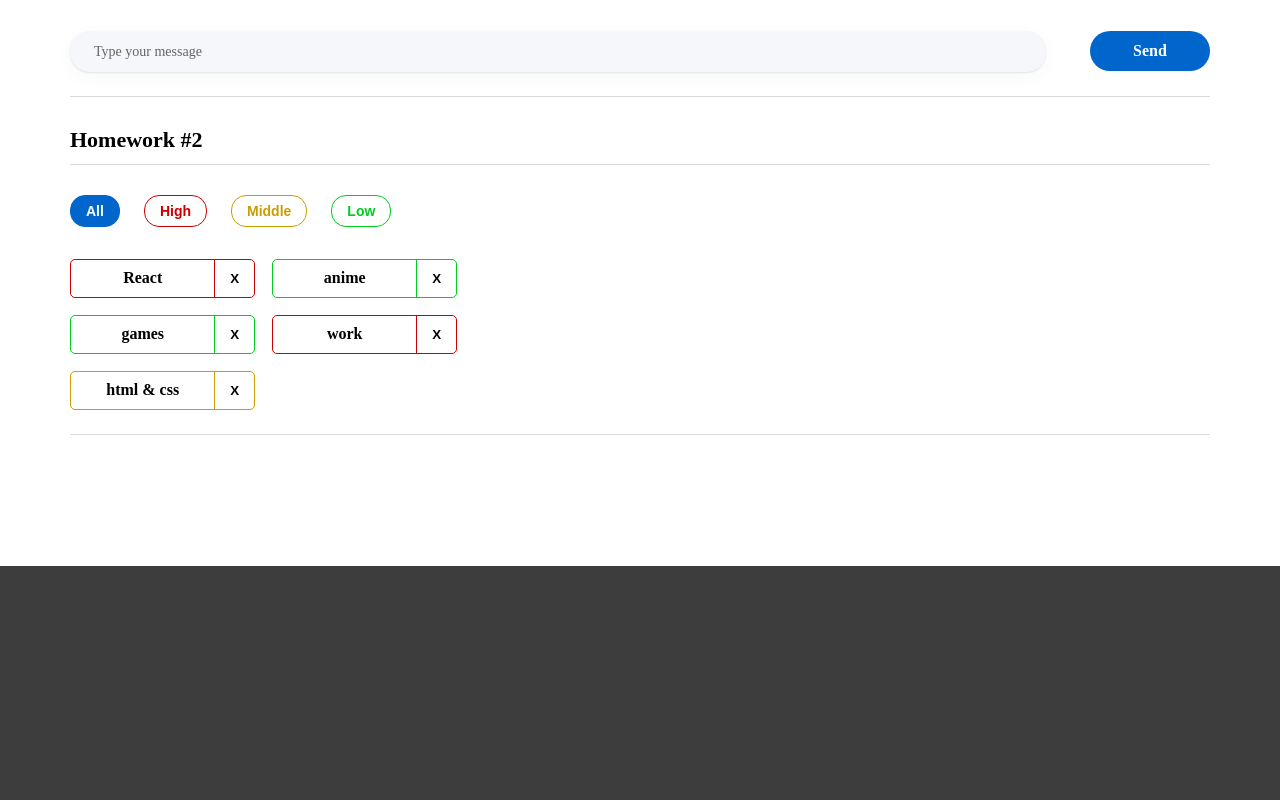
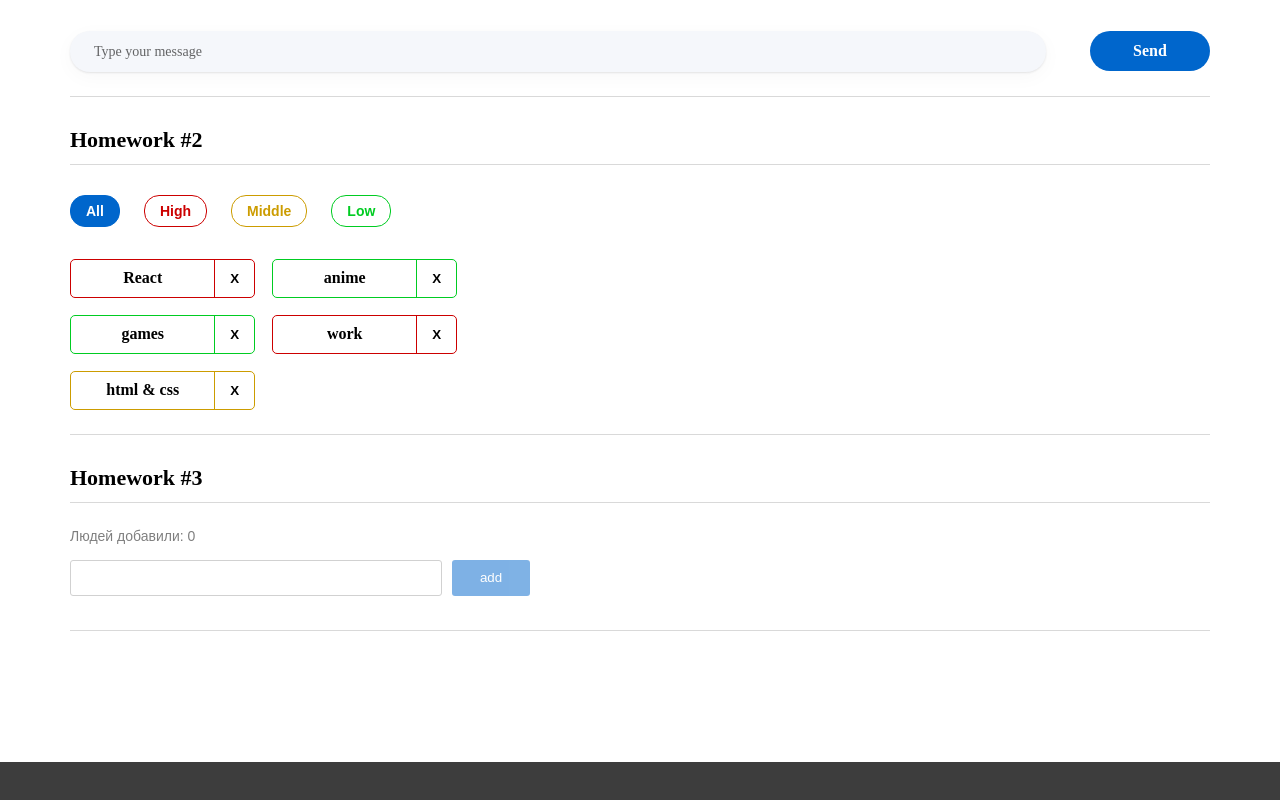
Before and after one commit to asyakz/hws2-master, a React (Create React App) app: page / in a window 1280 px wide. Shown: the part 555-1355 px from the top of the page. Before the commit the page ends 1251 px from the top, so only its background shows below. Built offline with nearby package versions, Linux system fonts and the light colour scheme; the HTML template or start-up script is replaced by a standard one.

Commit message:
add HW3 sprint 2

```diff
--- a/src/s1-main/App.tsx
+++ b/src/s1-main/App.tsx
@@ -2,6 +2,7 @@
 import s from './App.module.css'
 import HW1 from '../s2-homeworks/hw01/HW1'
 import HW2 from '../s2-homeworks/hw02/HW2'
+import HW3 from '../s2-homeworks/hw03/HW3'
 
 function App() {
   return (
@@ -9,7 +10,7 @@
       <HW1 />
       {/*раскомментировать по ходу выполнения*/}
       <HW2 />
-      {/*<HW3/>*/}
+      <HW3/>
       {/*<HW4/>*/}
 
       {/*при выполнении дз 5 и более - закомментировать здесь дз 1-4, так как они есть внутри дз 5*/}
--- a/src/s2-homeworks/hw03/Greeting.module.css
+++ b/src/s2-homeworks/hw03/Greeting.module.css
@@ -1,35 +1,82 @@
 .greetingForm {
+    margin-top: 10px;
+    margin-bottom: 10px;
 }
 
 .inputAndButtonContainer {
+    display: flex;
+    margin-top: 10px;
+    margin-bottom: 10px;
 }
 
 .error {
+    color: #CC0000;
+    font-family: "Montserrat", sans-serif;
+    font-weight: 400;
+    font-size: 14px;
 }
 
 .input {
+    color: black;
+    font-family: "Montserrat", sans-serif;
+    padding-left: 10px;
+    padding-right: 10px;
+    font-weight: 500;
+    font-size: 16px;
+    width: 372px;
+    height: 36px;
+    border: 1px solid #D1D1D1;
+    border-radius: 3px;
+    margin-right: 10px;
 }
 
 .input:focus {
 }
 
 .errorInput {
+    border: 2px solid #CC0000;
+    font-family: "Montserrat", sans-serif;
+    color: #CC0000;
 }
 
 .button {
+    width: 78px;
+    height: 36px;
+    border: none;
+    border-radius: 3px;
+    padding-top: 5px;
+    padding-right: 24px;
+    padding-bottom: 5px;
+    padding-left: 24px;
+    background-color: #0066CC;
+    color: #fff;
+
 }
 
 .button:focus {
+    background-color: #345b85;
 }
 
 .button:active {
+    background-color: #06254a;
 }
 
 .button:disabled {
+    opacity: .5;
 }
 
 .text {
+    margin-top: 20px;
+    font-family: "Montserrat", sans-serif;
+    font-weight: 400;
+    font-size: 14px;
+    opacity: .5;
 }
 
 .greeting {
+    margin-top: 20px;
+    color: black;
+    font-family: "Montserrat", sans-serif;
+    font-weight: 500;
+    font-size: 14px;
 }
--- a/src/s2-homeworks/hw03/Greeting.tsx
+++ b/src/s2-homeworks/hw03/Greeting.tsx
@@ -2,14 +2,14 @@
 import s from './Greeting.module.css'
 
 type GreetingPropsType = {
-    name: any // need to fix any
-    setNameCallback: any // need to fix any
-    addUser: any // need to fix any
-    onBlur: any // need to fix any
-    onEnter: any // need to fix any
-    error: any // need to fix any
-    totalUsers: any // need to fix any
-    lastUserName?: any // need to fix any
+    name: string // need to fix any
+    setNameCallback: (e: ChangeEvent<HTMLInputElement>) => void// need to fix any
+    addUser: () => void // need to fix any
+    onBlur: () => void // need to fix any
+    onEnter: (e: KeyboardEvent<HTMLInputElement>) => void // need to fix any
+    error: string // need to fix any
+    totalUsers: number // need to fix any
+    lastUserName?: string // need to fix any
 }
 
 // презентационная компонента (для верстальщика)
@@ -23,9 +23,9 @@
         error,
         totalUsers,
         lastUserName,
-    } // деструктуризация пропсов
+    }: GreetingPropsType// деструктуризация пропсов
 ) => {
-    const inputClass = s.errorInput // need to fix with (?:)
+    const inputClass = error ? `${s.input} ${s.errorInput}` : `${s.input}` // need to fix with (?:)
 
     return (
         <div id={'hw3-form'} className={s.greetingForm}>
--- a/src/s2-homeworks/hw03/GreetingContainer.tsx
+++ b/src/s2-homeworks/hw03/GreetingContainer.tsx
@@ -3,18 +3,32 @@
 import { UserType } from './HW3'
 
 type GreetingContainerPropsType = {
-    users: any // need to fix any
-    addUserCallback: any // need to fix any
+    users: UserType[] // need to fix any
+    addUserCallback: (name: string) => void // need to fix any
 }
 
-export const pureAddUser = (name: any, setError: any, setName: any, addUserCallback: any) => {
+export const pureAddUser = (name: string, setError: (error: string) => void, setName: (name: string) => void, addUserCallback: any) => {
     // если имя пустое - показать ошибку, иначе - добавить юзера и очистить инпут
+    if (name === undefined || name === '') {
+        setError('Error! Name is empty')
+    } else {
+        setName(name)
+        addUserCallback(name)
+    }
 }
 
-export const pureOnBlur = (name: any, setError: any) => { // если имя пустое - показать ошибку
+export const pureOnBlur = (name: string, setError: (error: string) => void) => {
+    // если имя пустое - показать ошибку
+    if (name === undefined || name === '') {
+        setError('Error! Need write name!')
+    }
 }
 
-export const pureOnEnter = (e: any, addUser: any) => { // если нажата кнопка Enter - добавить
+export const pureOnEnter = (e: KeyboardEvent<HTMLInputElement>, addUser: any) => {
+    // если нажата кнопка Enter - добавить
+    if (e.key === 'Enter') {
+        addUser()
+    }
 }
 
 // более простой и понятный для новичков
@@ -24,30 +38,30 @@
 const GreetingContainer: React.FC<GreetingContainerPropsType> = ({
     users,
     addUserCallback,
-}) => {
+} : GreetingContainerPropsType) => {
     // деструктуризация пропсов
-    const [name, setName] = useState<any>('') // need to fix any
-    const [error, setError] = useState<any>('') // need to fix any
+    const [name, setName] = useState<string>('') // need to fix any
+    const [error, setError] = useState<string>('') // need to fix any
 
-    const setNameCallback = (e: any) => { // need to fix any
-        setName('some name') // need to fix
-
+    const setNameCallback = (e: ChangeEvent<HTMLInputElement>) => { // need to fix any
+        setName(e.currentTarget.value) // need to fix
         error && setError('')
     }
     const addUser = () => {
         pureAddUser(name, setError, setName, addUserCallback)
+        setName('')
     }
 
     const onBlur = () => {
         pureOnBlur(name, setError)
     }
 
-    const onEnter = (e: any) => {
+    const onEnter = (e: KeyboardEvent<HTMLInputElement>) => {
         pureOnEnter(e, addUser)
     }
 
-    const totalUsers = 0 // need to fix
-    const lastUserName = 'some name' // need to fix
+    const totalUsers: number = users.length // need to fix
+    const lastUserName: string = users.length === 0 ? '' : users[users.length - 1].name // need to fix
 
     return (
         <Greeting
--- a/src/s2-homeworks/hw03/HW3.tsx
+++ b/src/s2-homeworks/hw03/HW3.tsx
@@ -19,20 +19,22 @@
 
 // types
 export type UserType = {
-    _id: any // need to fix any
-    name: any // need to fix any
+    _id: string // need to fix any
+    name: string // need to fix any
 }
 
-export const pureAddUserCallback = (name: any, setUsers: any, users: any) => { // need to fix any
-    const user = { // need to fix
+export const pureAddUserCallback = (name: string, setUsers: (users: UserType[]) => void, users: UserType[]) => { // need to fix any
+    const user: UserType = {
+        _id: v1(),
+        name: name
     }
     setUsers([...users, user])
 }
 
 const HW3 = () => {
-    const [users, setUsers] = useState<any>([]) // need to fix any
+    const [users, setUsers] = useState<UserType[]>([]) // need to fix any
 
-    const addUserCallback = (name: any) => { // need to fix any
+    const addUserCallback = (name: string) => { // need to fix any
         pureAddUserCallback(name, setUsers, users)
     }
 
```
